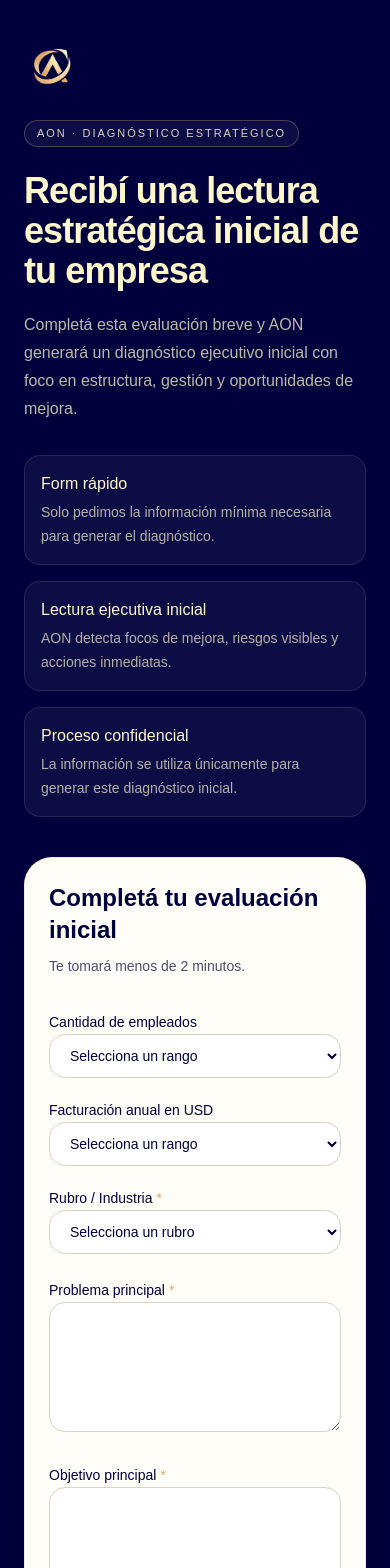
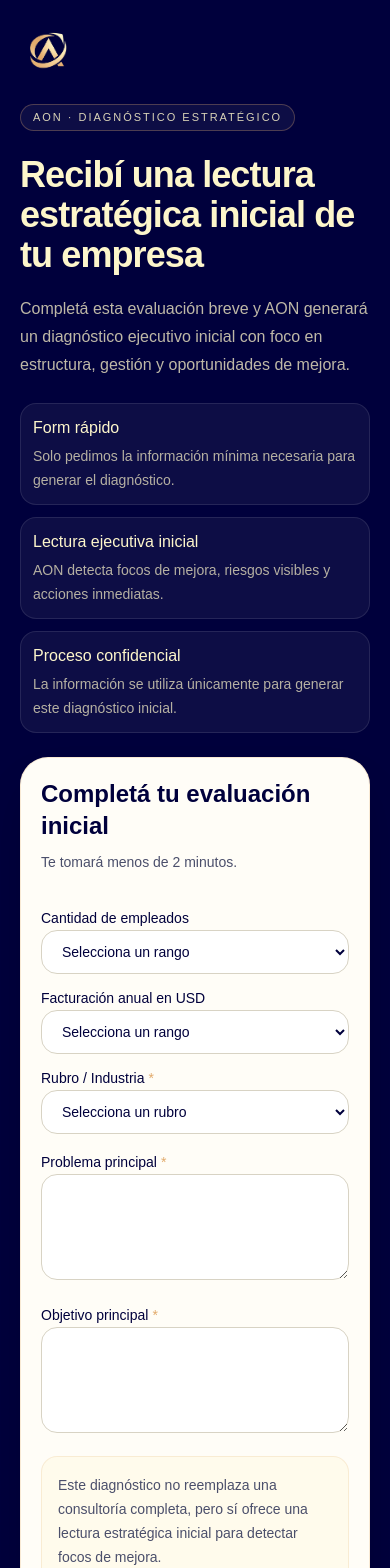
Before and after one commit to marcegale/aon-app, a Next.js app: page /diagnostico in a window 390 px wide. Shown: the top 1568 px of the page. Built offline with nearby package versions, Linux system fonts and the light colour scheme.

Commit message:
feat: mejora UX en diagnostico y resultado

```diff
--- a/app/diagnostico/page.tsx
+++ b/app/diagnostico/page.tsx
@@ -175,9 +175,9 @@
 
   return (
     <main className="min-h-screen bg-[#00003C]">
-      <section className="mx-auto max-w-7xl px-6 py-10 md:px-8 lg:py-16">
-        <div className="grid items-start gap-10 lg:grid-cols-2 lg:gap-16">
-          <div className="flex flex-col justify-center text-[#FDF6CB] lg:min-h-[720px]">
+      <section className="mx-auto max-w-7xl px-5 py-6 md:px-6 lg:py-8">
+        <div className="grid items-start gap-6 lg:grid-cols-2 lg:gap-8">
+          <div className="flex flex-col justify-center text-[#FDF6CB] lg:min-h-[calc(100vh-90px)]">
             <div className="mb-6">
               <Image
                 src="/logo-aon.png"
@@ -202,7 +202,7 @@
               inicial con foco en estructura, gestión y oportunidades de mejora.
             </p>
 
-            <div className="mt-8 space-y-4">
+            <div className="mt-6 space-y-3">
               <InfoCard
                 title="Form rápido"
                 text="Solo pedimos la información mínima necesaria para generar el diagnóstico."
@@ -218,7 +218,7 @@
             </div>
           </div>
 
-          <div className="rounded-[28px] border border-[#E2AB6D]/25 bg-[#FFFDF7] p-6 shadow-2xl shadow-black/20 md:p-8">
+          <div className="rounded-[28px] border border-[#E2AB6D]/25 bg-[#FFFDF7] p-5 shadow-2xl shadow-black/20 md:p-6">
             <div className="mb-8">
               <h2 className="text-2xl font-semibold text-[#00003C]">
                 Completá tu evaluación inicial
@@ -228,8 +228,8 @@
               </p>
             </div>
 
-            <form onSubmit={handleSubmit} className="space-y-6">
-              <div className="grid gap-5 md:grid-cols-2">
+            <form onSubmit={handleSubmit} className="space-y-4">
+              <div className="grid gap-3 md:grid-cols-2">
                 <FormSelect
                   label="Cantidad de empleados"
                   name="empleados"
@@ -269,7 +269,7 @@
                 name="problema"
                 value={formData.problema}
                 onChange={handleChange}
-                rows={5}
+                rows={4}
                 required
                 disabled={loading}
               />
@@ -279,7 +279,7 @@
                 name="objetivo"
                 value={formData.objetivo}
                 onChange={handleChange}
-                rows={5}
+                rows={4}
                 required
                 disabled={loading}
               />
@@ -344,7 +344,7 @@
               </button>
 
               {loading && (
-                <div className="rounded-2xl border border-[#E2AB6D]/15 bg-[#F7F1DE] p-5 text-center">
+                <div className="rounded-2xl border border-[#E2AB6D]/15 bg-[#F7F1DE] p-4 text-center">
                   <div className="mb-3 font-semibold text-[#00003C]">
                     AON está trabajando en tu diagnóstico...
                   </div>
@@ -373,7 +373,7 @@
 
 function InfoCard({ title, text }: { title: string; text: string }) {
   return (
-    <div className="rounded-2xl border border-white/10 bg-white/5 p-4 backdrop-blur-sm">
+    <div className="rounded-2xl border border-white/10 bg-white/5 p-3 backdrop-blur-sm">
       <p className="font-medium text-[#FDF6CB]">{title}</p>
       <p className="mt-1 text-sm leading-6 text-[#FDF6CB]/70">{text}</p>
     </div>
@@ -460,7 +460,7 @@
         rows={rows}
         required={required}
         disabled={disabled}
-        className="min-h-[130px] w-full rounded-2xl border border-[#D8D3C4] bg-white px-4 py-3 text-sm text-[#00003C] outline-none transition placeholder:text-[#8A8DA8] focus:border-[#E2AB6D] focus:ring-2 focus:ring-[#E2AB6D]/20 disabled:cursor-not-allowed disabled:opacity-70"
+        className="min-h-[96px] w-full rounded-2xl border border-[#D8D3C4] bg-white px-4 py-3 text-sm text-[#00003C] outline-none transition placeholder:text-[#8A8DA8] focus:border-[#E2AB6D] focus:ring-2 focus:ring-[#E2AB6D]/20 disabled:cursor-not-allowed disabled:opacity-70"
       />
     </div>
   );
--- a/app/resultado/ResultadoClient.tsx
+++ b/app/resultado/ResultadoClient.tsx
@@ -272,73 +272,58 @@
                 {lead.diagnostico || "No hay diagnóstico disponible."}
               </div>
             ) : (
-              <div className="space-y-6">
+              <div className="relative">
+  {/* Texto blur */}
   <div className="relative overflow-hidden rounded-2xl border border-[#E2AB6D]/15">
-                  <div className="pointer-events-none select-none whitespace-pre-wrap p-6 text-[15px] leading-8 text-[#1E2340] blur-sm opacity-50">
+    <div className="pointer-events-none select-none whitespace-pre-wrap p-6 text-[15px] leading-8 text-[#1E2340] blur-sm opacity-40">
       {lead.diagnostico || "No hay diagnóstico disponible."}
     </div>
 
-                  <div className="absolute inset-0 bg-white/35" />
+    {/* Fade */}
+    <div className="absolute inset-0 bg-gradient-to-b from-transparent via-white/60 to-white" />
   </div>
 
-                <div className="rounded-2xl border border-[#E2AB6D]/15 bg-[#FDF6CB]/20 p-5">
-                  <h3 className="text-lg font-semibold text-[#00003C]">
+  {/* FORM FLOTANTE */}
+  <div className="absolute left-1/2 top-1/2 w-full max-w-md -translate-x-1/2 -translate-y-1/2 px-4">
+    <div className="rounded-2xl border border-[#E2AB6D]/20 bg-white p-6 shadow-2xl">
+      <h3 className="text-lg font-semibold text-[#00003C] text-center">
         Desbloquea el diagnóstico completo
       </h3>
-                  <p className="mt-2 text-sm leading-6 text-[#4B4F6B]">
-                    Completa tus datos para acceder al análisis completo y continuar
-                    con la validación con nuestro equipo.
+
+      <p className="mt-2 text-sm text-center text-[#4B4F6B]">
+        Completa tus datos para ver el análisis completo
       </p>
 
       <form onSubmit={handleUnlock} className="mt-5 space-y-4">
-                    <div>
-                      <label
-                        htmlFor="nombre"
-                        className="mb-2 block text-sm font-medium text-[#00003C]"
-                      >
-                        Nombre
-                      </label>
         <input
-                        id="nombre"
           type="text"
           value={nombre}
           onChange={(e) => setNombre(e.target.value)}
-                        className="w-full rounded-2xl border border-[#E2AB6D]/25 bg-white px-4 py-3 text-sm text-[#00003C] outline-none transition focus:border-[#B07A45]"
           placeholder="Tu nombre"
+          className="w-full rounded-2xl border border-[#E2AB6D]/25 px-4 py-3 text-sm"
         />
-                    </div>
 
-                    <div>
-                      <label
-                        htmlFor="email"
-                        className="mb-2 block text-sm font-medium text-[#00003C]"
-                      >
-                        Email
-                      </label>
         <input
-                        id="email"
           type="email"
           value={email}
           onChange={(e) => setEmail(e.target.value)}
-                        className="w-full rounded-2xl border border-[#E2AB6D]/25 bg-white px-4 py-3 text-sm text-[#00003C] outline-none transition focus:border-[#B07A45]"
           placeholder="tu@email.com"
+          className="w-full rounded-2xl border border-[#E2AB6D]/25 px-4 py-3 text-sm"
         />
-                    </div>
 
-                    {unlockError ? (
-                      <div className="rounded-xl border border-red-400/20 bg-red-500/10 px-4 py-3 text-sm text-red-700">
-                        {unlockError}
-                      </div>
-                    ) : null}
+        {unlockError && (
+          <div className="text-xs text-red-600">{unlockError}</div>
+        )}
 
         <button
           type="submit"
           disabled={unlockLoading}
-                      className="inline-flex w-full items-center justify-center rounded-2xl bg-[#00003C] px-6 py-3.5 text-sm font-semibold text-[#FDF6CB] transition hover:bg-[#0A0A52] disabled:cursor-not-allowed disabled:opacity-60"
+          className="w-full rounded-2xl bg-[#00003C] py-3 text-sm font-semibold text-[#FDF6CB]"
         >
-                      {unlockLoading ? "Desbloqueando..." : "Desbloquear diagnóstico"}
+          {unlockLoading ? "Desbloqueando..." : "Desbloquear"}
         </button>
       </form>
+    </div>
   </div>
 </div>
             )}
```
Lines whose indentation alone changed are shown as unchanged.
